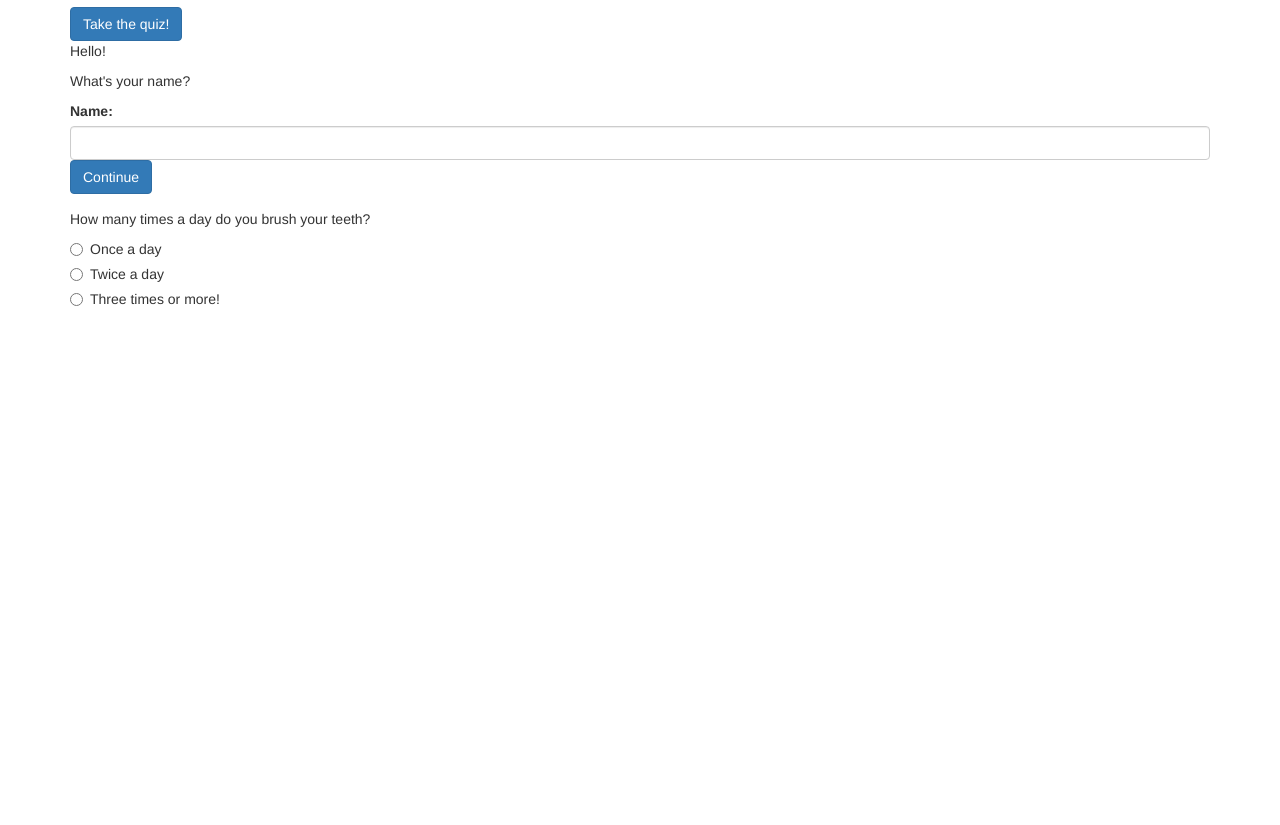
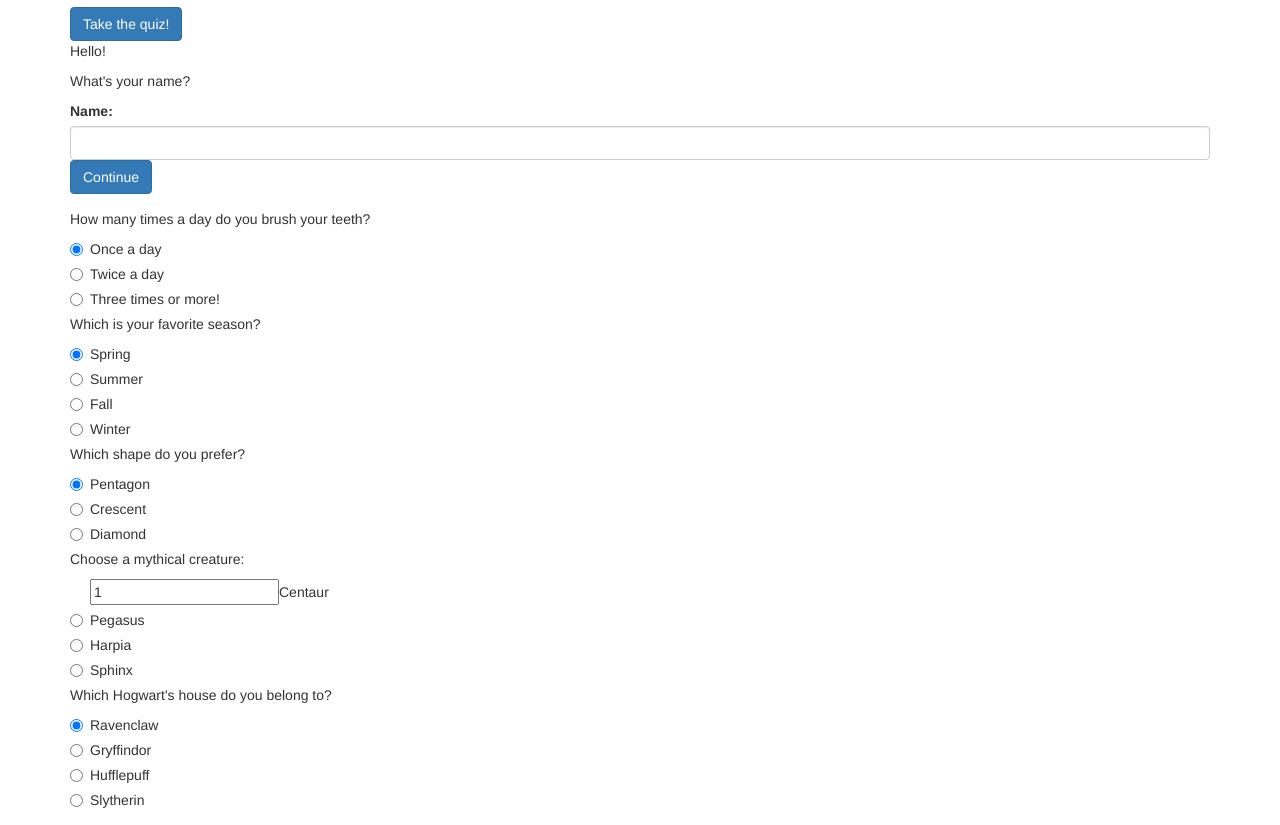
Before and after one commit to jaki-w/programming-language-suggester, a plain HTML site: page index.html in a window 1280 px wide. Shown: the part 149-974 px from the top of the page. Before the commit the page ends 800 px from the top, so only its background shows below. Drawn offline with Linux system fonts and the light colour scheme.

Commit message:
add more radio buttons.

```diff
--- a/index.html
+++ b/index.html
@@ -26,7 +26,7 @@
           <div class="radio">
             <p>How many times a day do you brush your teeth?</p>
             <label>
-              <input type="radio" name="once" value="1">Once a day
+              <input type="radio" name="once" value="1" checked>Once a day
             </label>
           </div>
           <div class="radio">
@@ -36,11 +36,94 @@
           </div>
           <div class="radio">
             <label>
-              <input type="radio" name="thrice" value="">Three times or more!
+              <input type="radio" name="thrice" value="3">Three times or more!
             </label>
           </div>
+
+          <div class="radio">
+            <p>Which is your favorite season?</p>
+            <label>
+              <input type="radio" name="Spring" value="2" checked>Spring
+            </label>
+          </div>
+          <div class="radio">
+            <label>
+              <input type="radio" name="Summer" value="2">Summer
+            </label>
+          </div>
+          <div class="radio">
+            <label>
+              <input type="radio" name="Fall" value="3">Fall
+            </label>
+          </div>
+          <div class="radio">
+            <label>
+              <input type="radio" name="Winter" value="1">Winter
+            </label>
+          </div>
+
+          <div class="radio">
+            <p>Which shape do you prefer?</p>
+            <label>
+              <input type="radio" name="pentagon" value="1" checked>Pentagon
+            </label>
+          </div>
+          <div class="radio">
+            <label>
+              <input type="radio" name="crescent" value="3">Crescent
+            </label>
+          </div>
+          <div class="radio">
+            <label>
+              <input type="radio" name="diamond" value="2">Diamond
+            </label>
+          </div>
+
+          <div class="radio">
+            <p>Choose a mythical creature:</p>
+            <label>
+              <input type="text" name="centaur" value="1">Centaur
+            </label>
+          </div>
+          <div class="radio">
+            <label>
+              <input type="radio" name="pegasus" value="2">Pegasus
+            </label>
+          </div>
+          <div class="radio">
+            <label>
+              <input type="radio" name="harpia" value="3">Harpia
+            </label>
+          </div>
+          <div class="radio">
+            <label>
+              <input type="radio" name="sphinx" value="3">Sphinx
+            </label>
+          </div>
+
+          <div class="radio">
+            <p>Which Hogwart's house do you belong to?</p>
+            <label>
+              <input type="radio" name="Ravenclaw" value="3" checked>Ravenclaw
+            </label>
+          </div>
+          <div class="radio">
+            <label>
+              <input type="radio" name="Gryffindor" value="1">Gryffindor
+            </label>
+          </div>
+          <div class="radio">
+            <label>
+              <input type="radio" name="Hufflepuff" value="2">Hufflepuff
+            </label>
+          </div>
+          <div class="radio">
+            <label>
+              <input type="radio" name="Slytherin" value="2">Slytherin
+            </label>
+          </div>
+
         </div><!--form-group-->
-
       </form>
 
     </div><!--container-->
```
